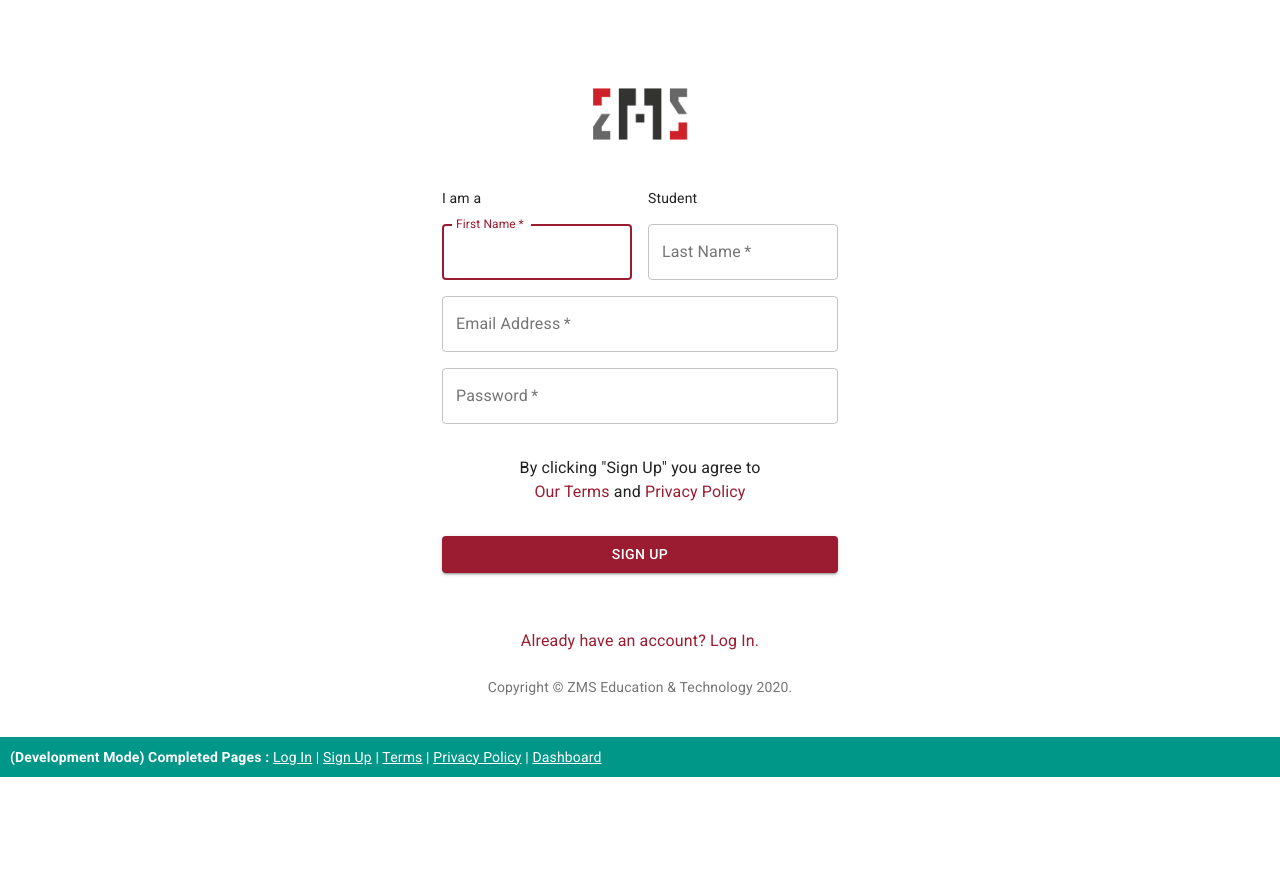
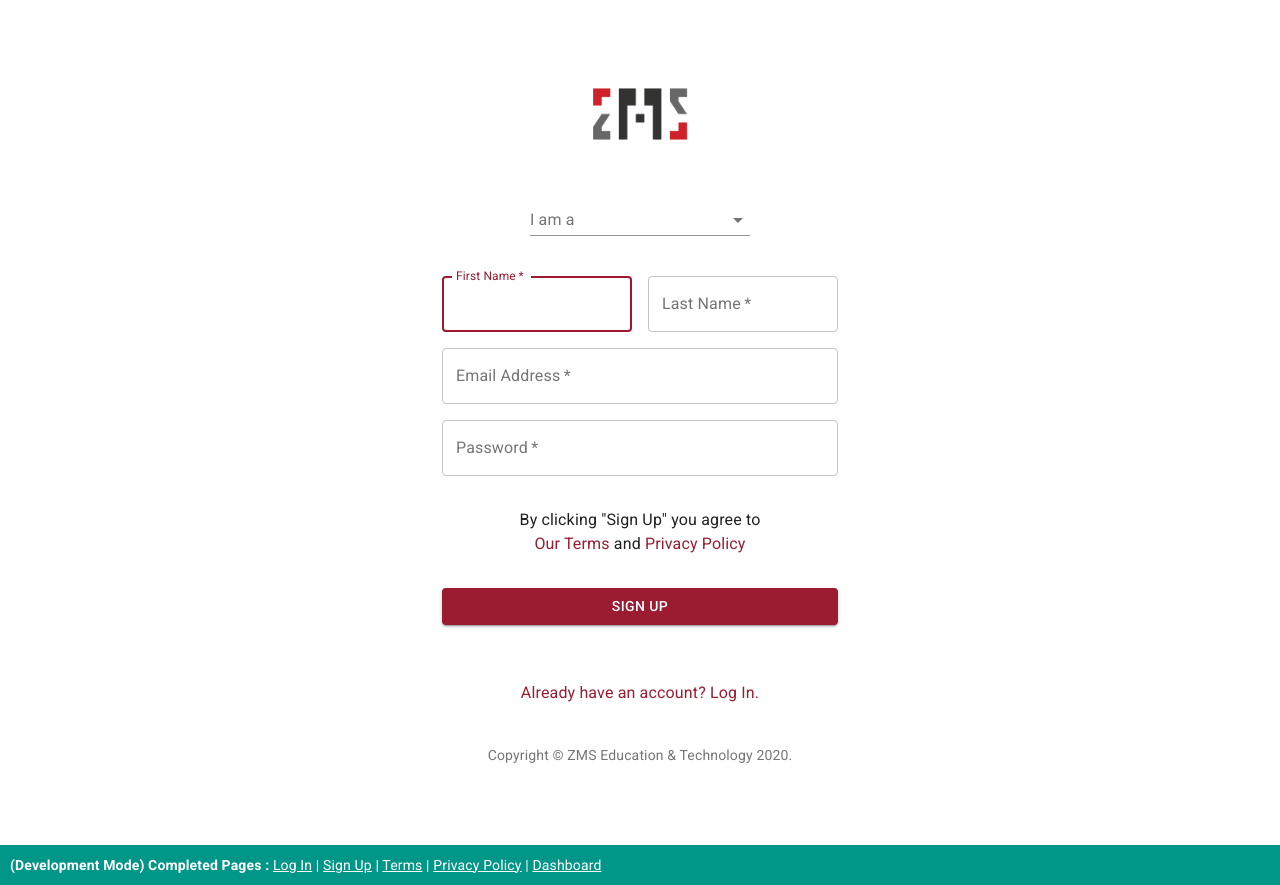
Before and after one commit to Pi-31415/ZMS_Portal, a React (Create React App) app: page /portal/signup in a window 1280 px wide. Before the commit the page ends 800 px from the top, so only its background shows below. Built offline with nearby package versions, Linux system fonts and the light colour scheme.

Commit message:
form done

```diff
--- a/src/pages/SignUp.js
+++ b/src/pages/SignUp.js
@@ -11,6 +11,10 @@ import zmslogo from '../img/favicon_source.png';
 import Copyright from '../components/copyright';
 import Typography from '@material-ui/core/Typography';
 import '../scss/custom.scss';
+import Select from '@material-ui/core/Select';
+import MenuItem from '@material-ui/core/MenuItem';
+import InputLabel from '@material-ui/core/InputLabel';
+import FormControl from '@material-ui/core/FormControl';
 
 const useStyles = makeStyles((theme) => ({
     paper: {
@@ -34,6 +38,11 @@ const useStyles = makeStyles((theme) => ({
 
 export default function SignUp() {
     const classes = useStyles();
+    const [age, setAge] = React.useState('');
+
+    const handleChange = (event) => {
+        setAge(event.target.value);
+    };
 
     return (
         <Container component="main" maxWidth="xs">
@@ -42,11 +51,21 @@ export default function SignUp() {
                 <img src={zmslogo} align="center" alt="logo" width="100"></img>
                 <form className={classes.form} noValidate>
                     <Grid container spacing={2}>
-                    <Grid item xs={12} sm={6}>
-                            I am a
-                        </Grid>
-                        <Grid item xs={12} sm={6}>
-                            Student
+                        <Grid item xs={12} sm={12}>
+                            <Box mb={3} align="center">
+                            <FormControl className={classes.formControl}  style={{minWidth: 220}}>
+                            <InputLabel id="demo-simple-select-label">I am a</InputLabel>
+                                <Select
+                                    labelId="demo-simple-select-label"
+                                    id="demo-simple-select"
+                                    value={age}
+                                    onChange={handleChange}
+                                >
+                                    <MenuItem value={10}>Student</MenuItem>
+                                    <MenuItem value={20}>Teacher</MenuItem>
+                                </Select>
+                                </FormControl>
+                            </Box>
                         </Grid>
                         <Grid item xs={12} sm={6}>
                             <TextField
@@ -116,7 +135,7 @@ export default function SignUp() {
                     </Box>
                 </form>
             </div>
-            <Box mt={3} mb={5}>
+            <Box mt={5} mb={10}>
                 <Copyright />
             </Box>
         </Container>
```
